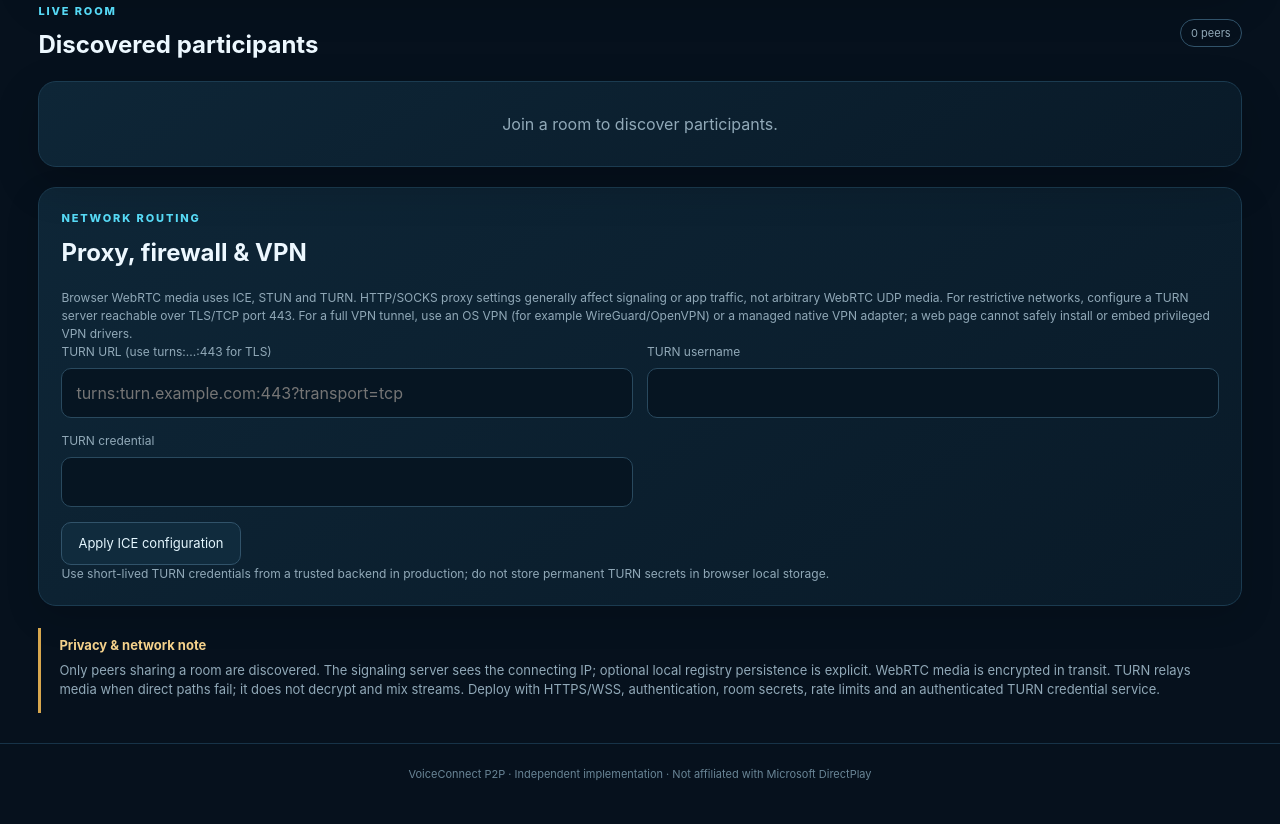
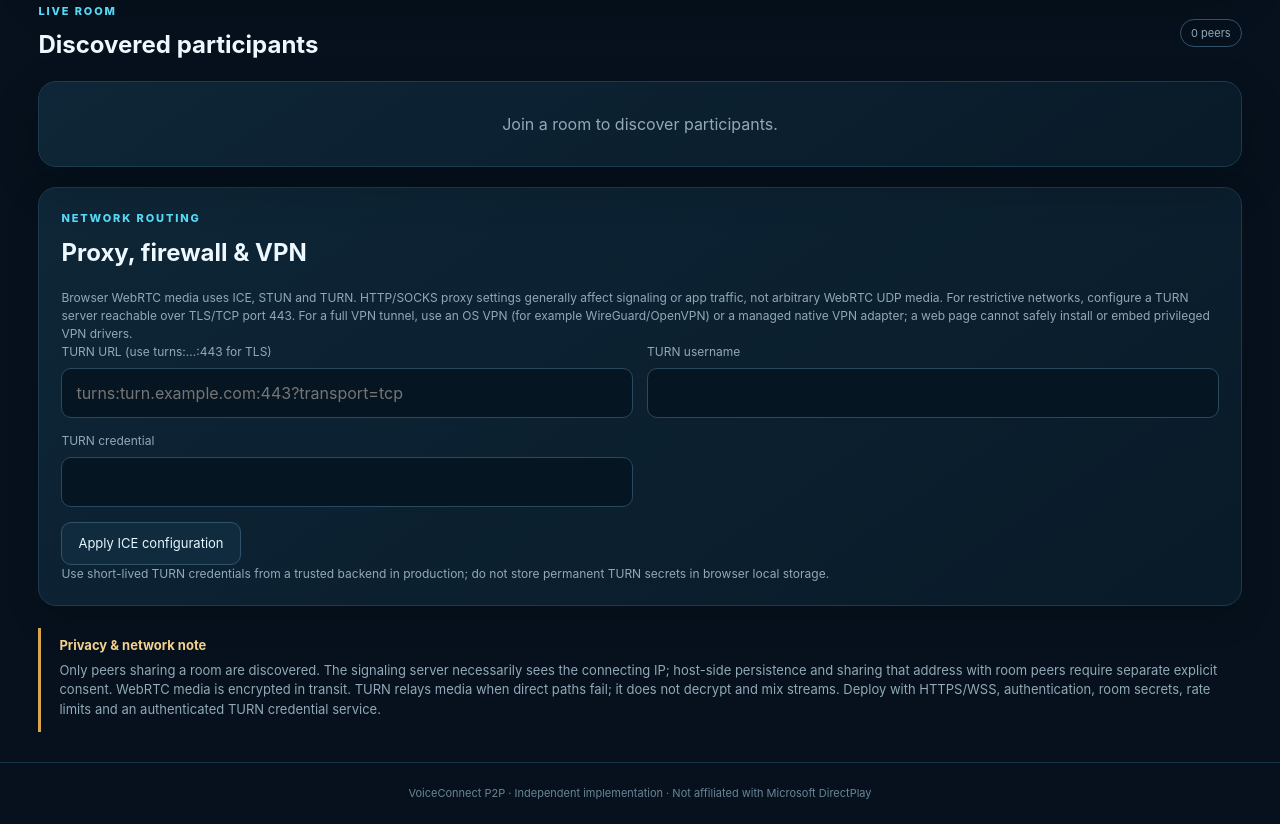
Before and after one commit to amerhwitat/test, an Electron app: page voiceconnect-p2p/index.html in a window 1280 px wide. Shown: the part 3933-4757 px from the top of the page. Drawn offline with Linux system fonts and the light colour scheme.

Commit message:
Clarify separate consent for IP retention and peer-to-peer address sharing

```diff
--- a/voiceconnect-p2p/index.html
+++ b/voiceconnect-p2p/index.html
@@ -39,6 +39,6 @@
 <section class="chat panel"><div class="section-heading"><div><p class="eyebrow">ROOM MESSAGES · UTF-8</p><h2>Chat</h2></div><span class="pill">Live</span></div><div id="chatMessages" class="chat-messages" aria-live="polite"><p class="hint">Join a room to chat.</p></div><form id="chatForm" class="chat-compose"><button type="button" id="emojiBtn" class="secondary" aria-label="Open emoji picker">☺</button><input id="chatInput" maxlength="4000" placeholder="Write a message…" autocomplete="off"><button class="primary" type="submit">Send</button><div id="emojiPicker" class="emoji-picker" hidden></div></form></section>
 <section class="peers-section"><div class="section-heading"><div><p class="eyebrow">LIVE ROOM</p><h2>Discovered participants</h2></div><span id="peerCount" class="pill">0 peers</span></div><div id="peers" class="peer-grid"><div class="empty panel">Join a room to discover participants.</div></div></section>
 <section class="controls panel"><div class="section-heading"><div><p class="eyebrow">NETWORK ROUTING</p><h2>Proxy, firewall & VPN</h2></div></div><p class="hint">Browser WebRTC media uses ICE, STUN and TURN. HTTP/SOCKS proxy settings generally affect signaling or app traffic, not arbitrary WebRTC UDP media. For restrictive networks, configure a TURN server reachable over TLS/TCP port 443. For a full VPN tunnel, use an OS VPN (for example WireGuard/OpenVPN) or a managed native VPN adapter; a web page cannot safely install or embed privileged VPN drivers.</p><div class="device-grid"><div><label for="turnUrl">TURN URL (use turns:...:443 for TLS)</label><input id="turnUrl" placeholder="turns:turn.example.com:443?transport=tcp"></div><div><label for="turnUser">TURN username</label><input id="turnUser" autocomplete="off"></div><div><label for="turnPass">TURN credential</label><input id="turnPass" type="password" autocomplete="new-password"></div></div><div class="actions"><button id="applyNetworkBtn" class="secondary">Apply ICE configuration</button></div><p class="hint">Use short-lived TURN credentials from a trusted backend in production; do not store permanent TURN secrets in browser local storage.</p></section>
-<section class="notice"><strong>Privacy & network note</strong><p>Only peers sharing a room are discovered. The signaling server sees the connecting IP; optional local registry persistence is explicit. WebRTC media is encrypted in transit. TURN relays media when direct paths fail; it does not decrypt and mix streams. Deploy with HTTPS/WSS, authentication, room secrets, rate limits and an authenticated TURN credential service.</p></section>
+<section class="notice"><strong>Privacy & network note</strong><p>Only peers sharing a room are discovered. The signaling server necessarily sees the connecting IP; host-side persistence and sharing that address with room peers require separate explicit consent. WebRTC media is encrypted in transit. TURN relays media when direct paths fail; it does not decrypt and mix streams. Deploy with HTTPS/WSS, authentication, room secrets, rate limits and an authenticated TURN credential service.</p></section>
 </main><footer>VoiceConnect P2P · Independent implementation · Not affiliated with Microsoft DirectPlay</footer><script type="module" src="/app.js"></script>
 </body></html>
```
